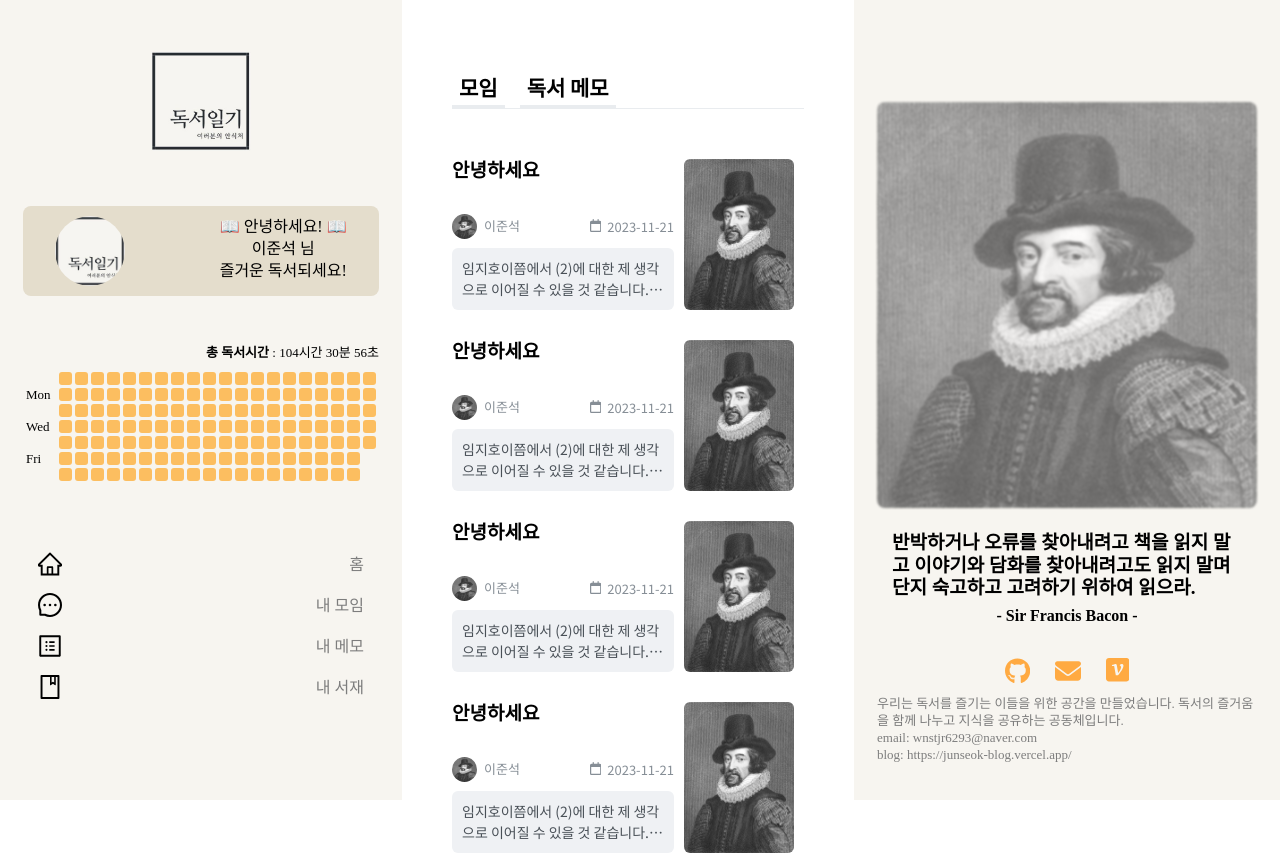
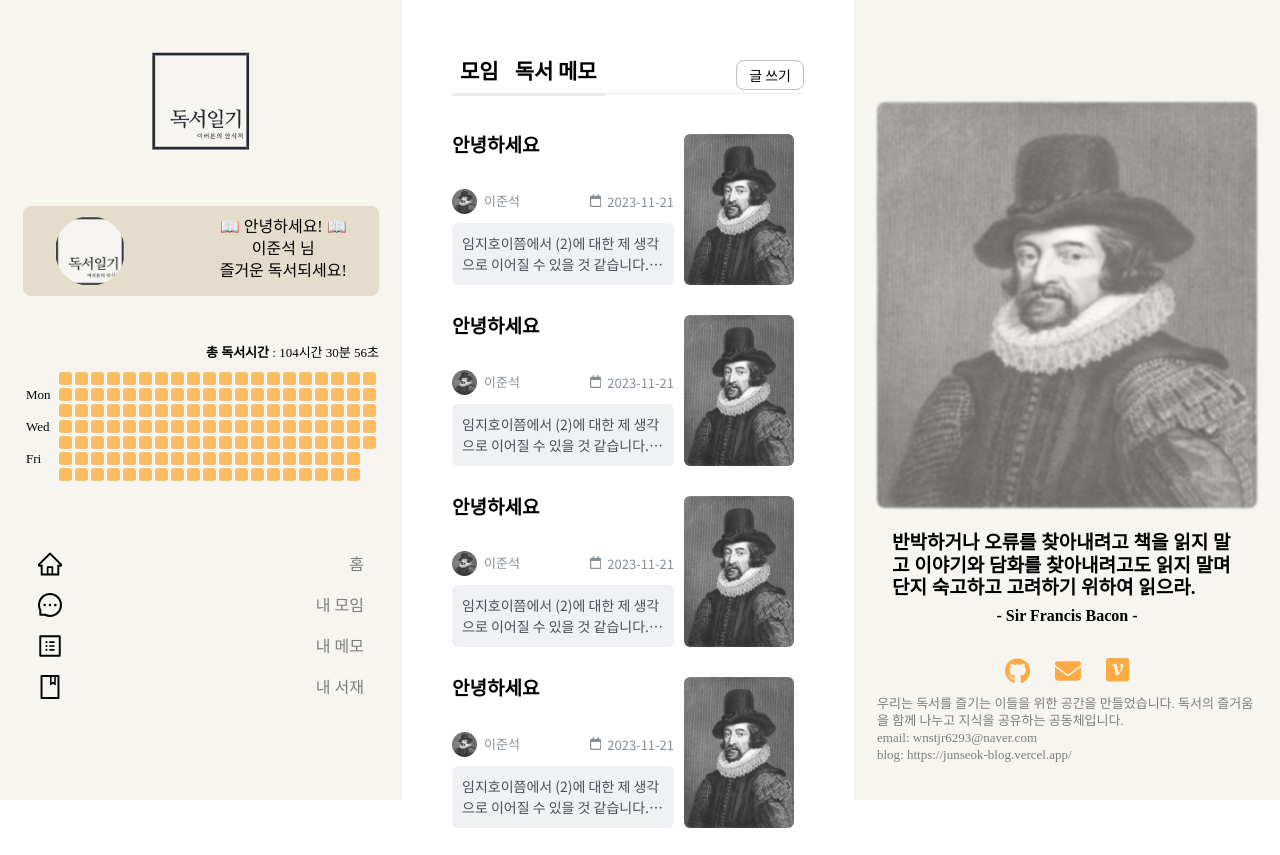
Before and after one commit to leeleeleeleejun/Book-Community, a React (Vite) app: page / in a window 1280 px wide. Shown: the top 855 px of the page. Built offline with nearby package versions, Linux system fonts and the light colour scheme.

Commit message:
Design: nav 글쓰기 버튼 추가

```diff
--- a/src/components/common/Nav/NavStyle.tsx
+++ b/src/components/common/Nav/NavStyle.tsx
@@ -2,20 +2,25 @@ import { Link } from "react-router-dom";
 import styled from "styled-components";
 
 export const NavBox = styled.div`
-  margin: 50px 0 25px;
-  padding: 10px 40px;
+  display: flex;
+  justify-content: space-between;
+  margin: 50px 40px 25px;
+  border-bottom: 1px solid var(--color-gray-3);
+  padding-bottom: 3px;
 
-  nav {
-    display: flex;
-    gap: 15px;
-    border-bottom: 1px solid var(--color-gray-3);
+  button {
+    padding: 4px 12px;
+    background: none;
+    border: 1px solid var(--color-gray);
+    border-radius: 8px;
+    font-size: 14px;
   }
 `;
 export const NavItem = styled(Link)`
   color: black;
   font-size: 21px;
   font-weight: var(--weight-semi-bold);
-  padding: 7px;
+  padding: 8px;
   text-decoration: none;
   border-bottom: 3px solid var(--color-gray-3);
 `;
--- a/src/components/common/Nav/index.tsx
+++ b/src/components/common/Nav/index.tsx
@@ -7,6 +7,7 @@ const Nav = () => {
         <NavItem to={"/"}>모임</NavItem>
         <NavItem to={"/"}>독서 메모</NavItem>
       </nav>
+      <button>글 쓰기</button>
     </NavBox>
   );
 };
```
